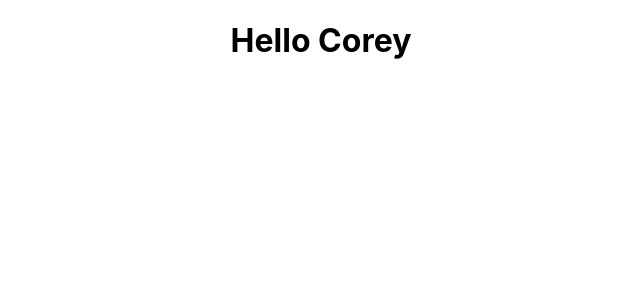
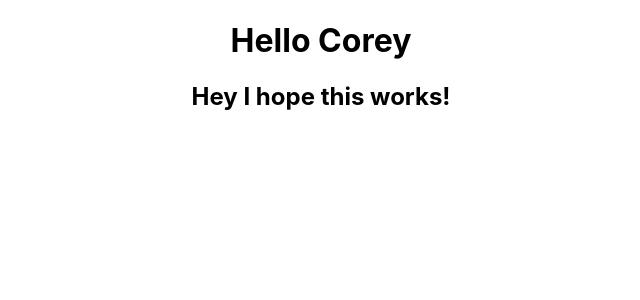
Before and after one commit to CoreyDeCaire/project3, a React (Create React App) app: page / in a window 1280 px wide. Shown: the top 300 px of the page, without its empty margins (319-959 px from the left). Built offline with nearby package versions, Linux system fonts and the light colour scheme.

Commit message:
added an h2 to test

```diff
--- a/src/App.js
+++ b/src/App.js
@@ -4,6 +4,7 @@ function App() {
   return (
     <div className="App">
      <h1>Hello Corey</h1>
+     <h2>Hey I hope this works!</h2>
     </div>
   );
 }
```
